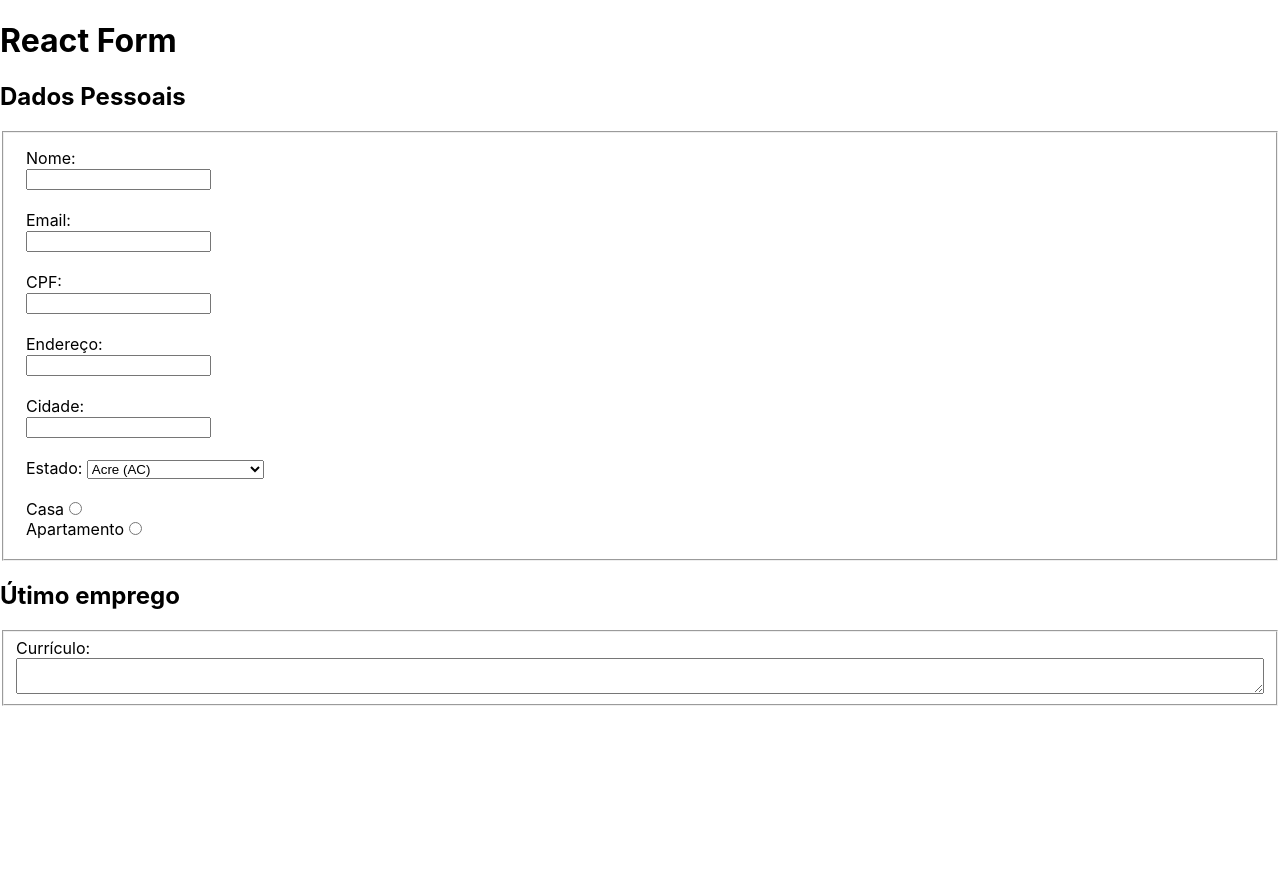
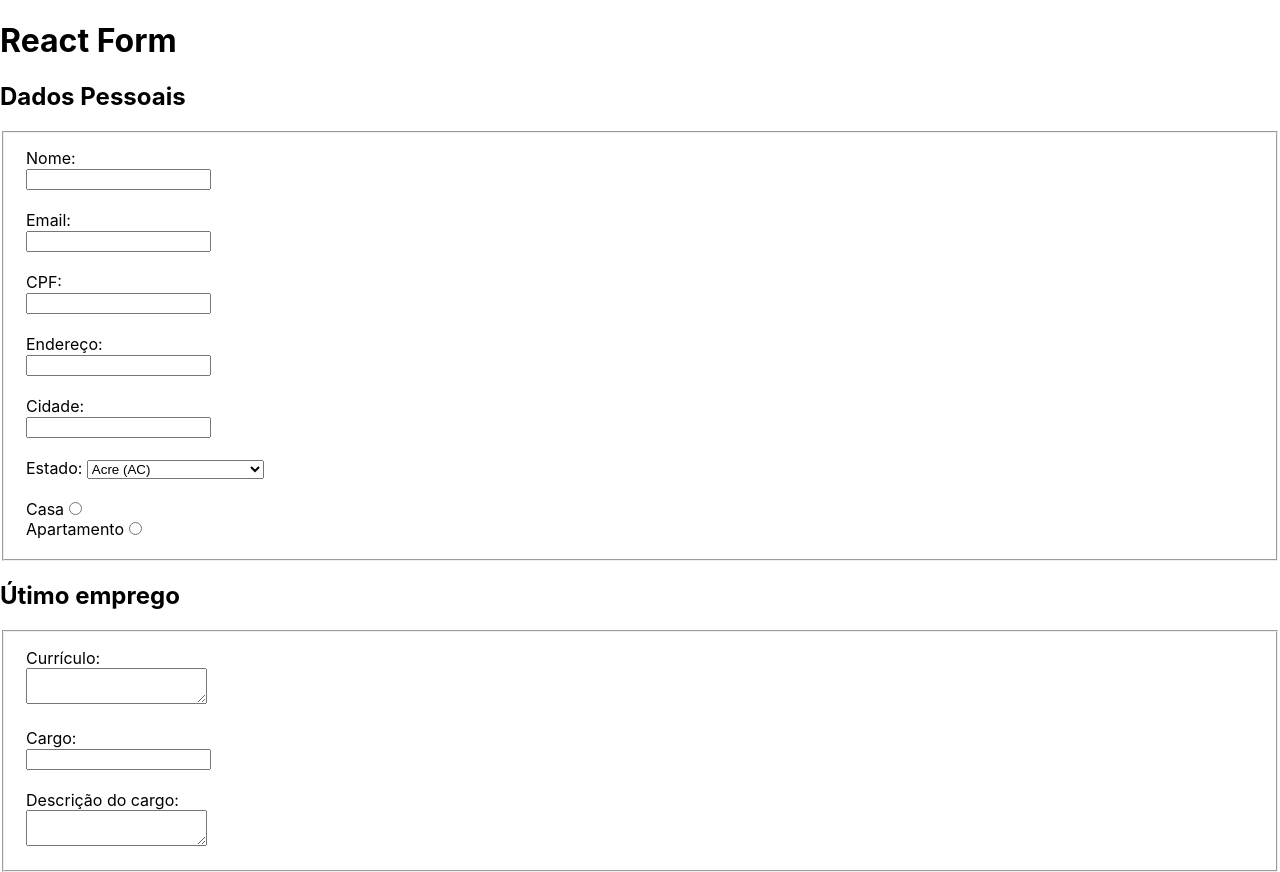
Before and after one commit to paulotss/trybe-exercicios, a React (Create React App) app in the folder front-end/bloco-11-estados-eventos-formularios-react/dia-02-formularios-react/my-form-2.0/: page / in a window 1280 px wide. Before the commit the page ends 800 px from the top, so only its background shows below. Built offline with nearby package versions, Linux system fonts and the light colour scheme.

Commit message:
Adiciona inputs referente ao cargo

```diff
--- a/front-end/bloco-11-estados-eventos-formularios-react/dia-02-formularios-react/my-form-2.0/src/components/Form.js
+++ b/front-end/bloco-11-estados-eventos-formularios-react/dia-02-formularios-react/my-form-2.0/src/components/Form.js
@@ -16,6 +16,8 @@ class Form extends React.Component {
       cidade: '',
       estado: '',
       curriculo: '',
+      cargo: '',
+      dcargo: '',
     }
   }
 
@@ -42,6 +44,8 @@ class Form extends React.Component {
           <LastWorks
             handleChange={this.handleChange}
             curriculo={this.state.curriculo}
+            cargo={this.state.cargo}
+            dcargo={this.state.dcargo}
           />
         </form>
       </section>
--- a/front-end/bloco-11-estados-eventos-formularios-react/dia-02-formularios-react/my-form-2.0/src/components/LastWork.js
+++ b/front-end/bloco-11-estados-eventos-formularios-react/dia-02-formularios-react/my-form-2.0/src/components/LastWork.js
@@ -1,14 +1,29 @@
 import React from 'react';
 
 class LastWorks extends React.Component {
+
+  handleMouseEnterCargo() {
+    alert('Preencha com cuidado esta informação');
+  }
+
   render() {
-    const { curriculo, handleChange } = this.props;
+    const { curriculo, cargo, dcargo, handleChange } = this.props;
     return (
       <>
         <h2>Útimo emprego</h2>
         <fieldset>
-          <label htmlFor="curriculo">Currículo: </label>
-          <textarea id="curriculo" name="curriculo" maxLength={1000} value={curriculo} onChange={handleChange}></textarea>
+          <div>
+            <label htmlFor="curriculo">Currículo: </label><br/>
+            <textarea id="curriculo" name="curriculo" maxLength={1000} value={curriculo} onChange={handleChange} required ></textarea>
+          </div>
+          <div>
+            <label htmlFor="cargo">Cargo: </label><br/>
+            <input id="cargo" name="cargo" maxLength={40} value={cargo} onMouseEnter={this.handleMouseEnterCargo} onChange={handleChange} required />
+          </div>
+          <div>
+            <label htmlFor="dcargo">Descrição do cargo: </label><br />
+            <textarea id="dcargo" name="dcargo" maxLength={500} value={dcargo} onChange={handleChange} required ></textarea>
+          </div>
         </fieldset>
       </>
     );
```
